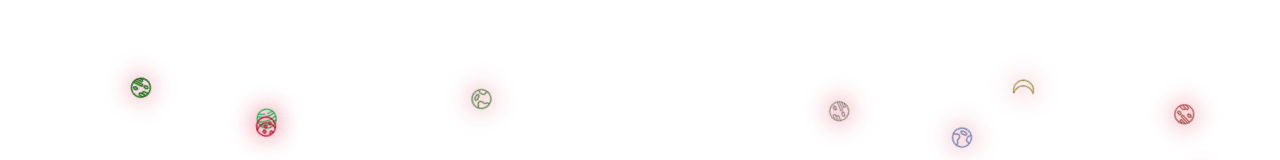
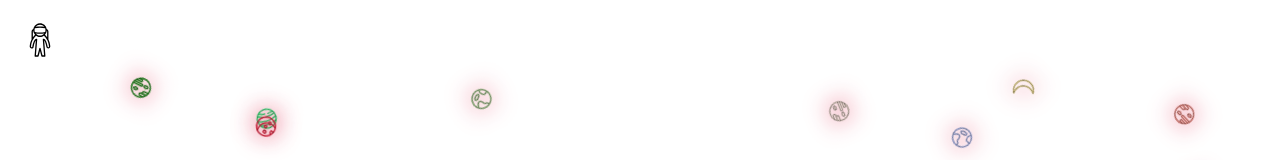
Before and after one commit to teasmade/space-hackathon, a React (Create React App) app: page / in a window 1280 px wide. Shown: the top 160 px of the page. Built offline with nearby package versions, Linux system fonts and the light colour scheme.

Commit message:
distance calculator

```diff
--- a/src/components/Universe/PlanetsGrid.jsx
+++ b/src/components/Universe/PlanetsGrid.jsx
@@ -2,6 +2,7 @@ import PlanetItem from './PlanetItem';
 
 import planetList from '../../planetList';
 import './PlanetsGrid.scss';
+import './SpaceShip.scss';
 import { ReactComponent as Planet0 } from '../../icons/planet0.svg';
 import { ReactComponent as Planet1 } from '../../icons/planet1.svg';
 import { ReactComponent as Planet2 } from '../../icons/planet2.svg';
@@ -12,12 +13,16 @@ import { ReactComponent as Planet6 } from '../../icons/planet6.svg';
 import { ReactComponent as Planet7 } from '../../icons/planet7.svg';
 import { ReactComponent as Planet8 } from '../../icons/planet8.svg';
 import { ReactComponent as Planet9 } from '../../icons/planet9.svg';
+import { ReactComponent as SpaceShip } from '../../icons/noun_Space_3713441.svg';
 import { useEffect, useState } from 'react';
 
 const PlanetsGrid = ({ dataReady, setData }) => {
   let listPlanetWithContent = planetList;
   const gridItems = new Array(400).fill({ isPlanet: false });
   const [gridItemsToDisplay, setGridItemsToDisplay] = useState([]);
+
+  const [posX, setPosX] = useState(20);
+  const [posY, setPosY] = useState(20);
 
   const iconsArray = [
     Planet0,
@@ -82,7 +87,7 @@ const PlanetsGrid = ({ dataReady, setData }) => {
           key={index}
           planetType={item && item.isPlanet ? item.type : null}
           isPlanet={item && item.isPlanet}
-          click={() => console.log(item)}
+          click={(e) => handleCalculateDistance(e)}
         >
           {item.isPlanet ? iconsArray[Math.floor(Math.random() * 10)] : null}
         </PlanetItem>
@@ -101,6 +106,20 @@ const PlanetsGrid = ({ dataReady, setData }) => {
     );
   };
 
+  const handleSpaceShipMove = (e) => {
+    console.log(window.innerWidth, e.clientY);
+    setPosX(e.clientX - 20);
+    setPosY(e.clientY - 20);
+  };
+
+  const handleCalculateDistance = (e) => {
+    const diffX = posX - e.clientX;
+    const diffY = posY - e.clientY;
+    return Math.round(
+      Math.sqrt(parseInt(Math.abs(diffX)) ** 2 + parseInt(Math.abs(diffY)) ** 2)
+    );
+  };
+
   useEffect(() => {
     preparePlanetsData();
     createPlanetGrid();
@@ -108,6 +127,10 @@ const PlanetsGrid = ({ dataReady, setData }) => {
 
   return (
     <div className='gridContainer'>
+      <SpaceShip
+        className='spaceship'
+        style={{ top: posY, left: posX, transition: 'all 1000ms ease-in-out' }}
+      />
       <div className='planetGrid'>{gridItemsToDisplay}</div>
     </div>
   );
--- /dev/null
+++ b/src/components/Universe/SpaceShip.scss
@@ -0,0 +1,7 @@
+.spaceship {
+  width: 40px;
+  height: auto;
+  position: fixed;
+  top: 40px;
+  left: 40px;
+}
```
